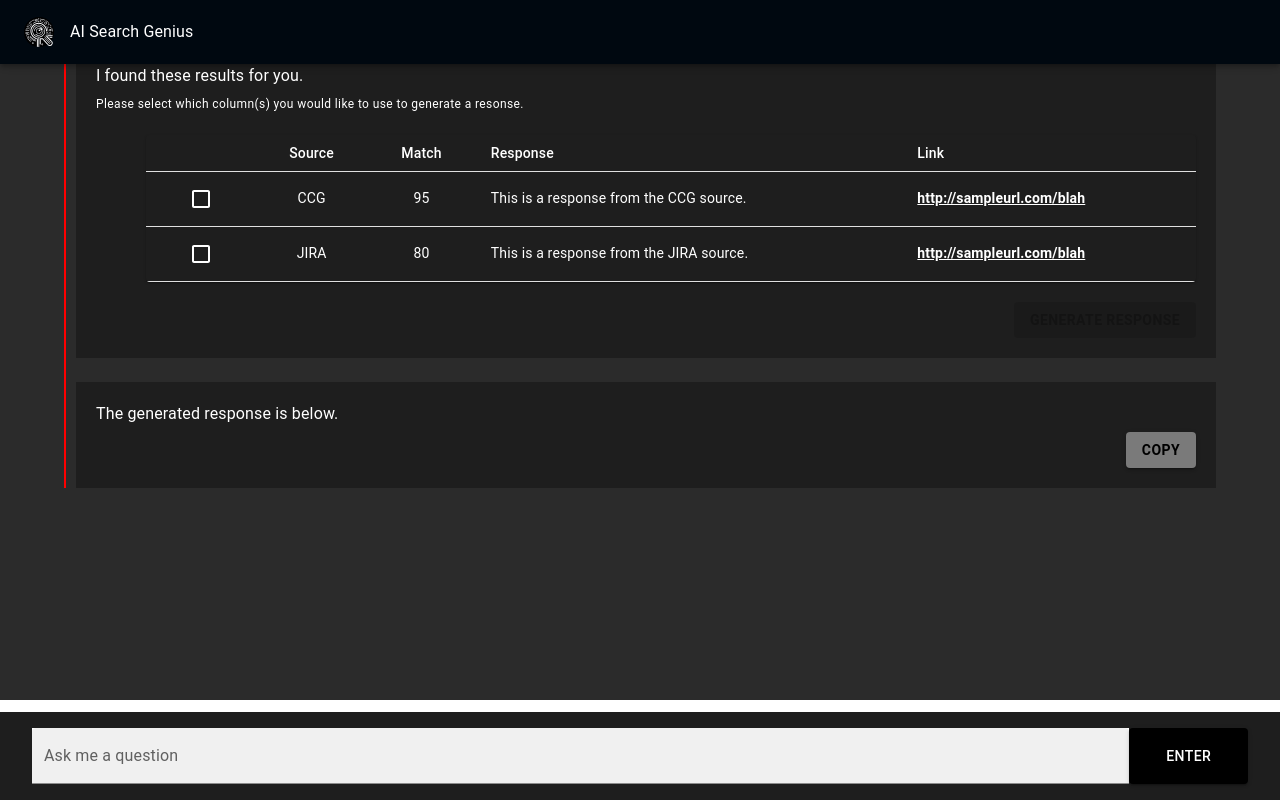
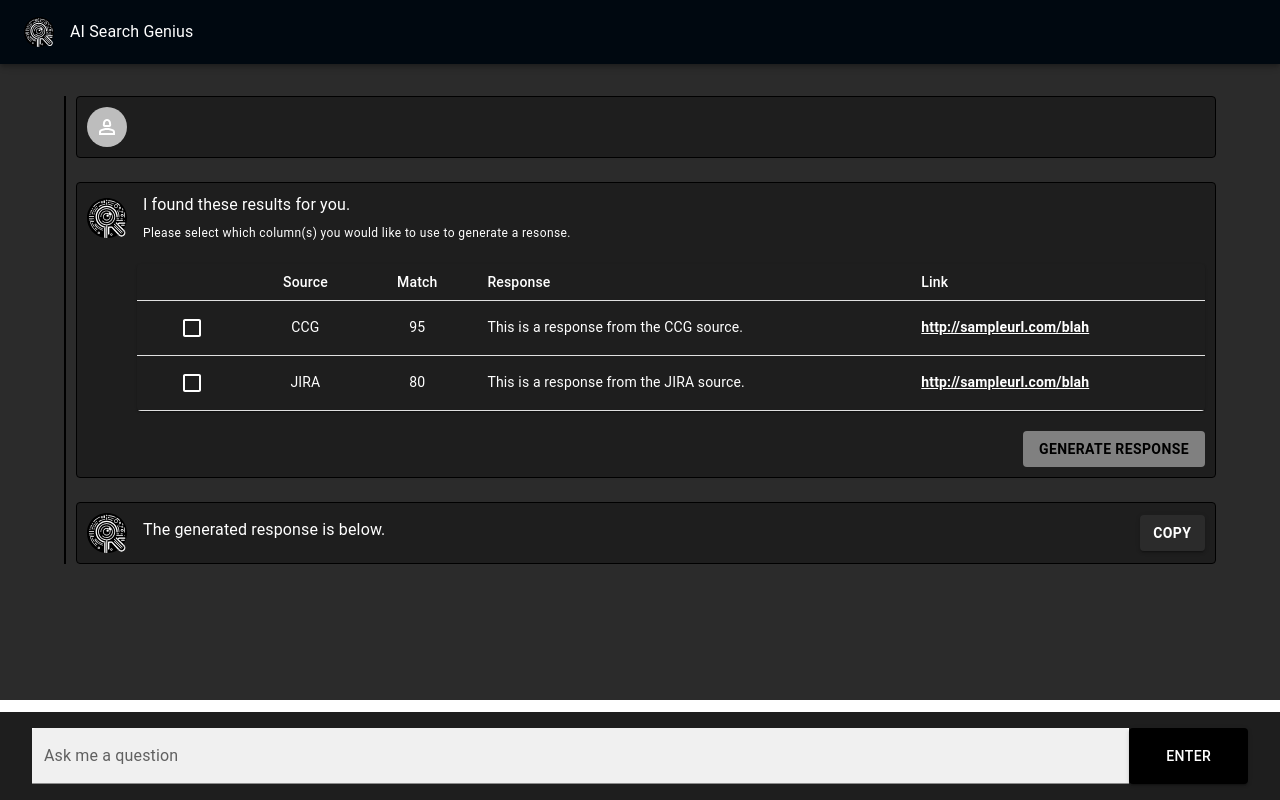
Before and after one commit to Plow74/aipoc, a Next.js app: page / in a window 1280 px wide. Both pictures are taken after a click on the button "ENTER". Built offline with nearby package versions, Linux system fonts and the light colour scheme.

Commit message:
ui: reformat results, w/ avatar, typography and buttons

```diff
--- a/app/components/Result.tsx
+++ b/app/components/Result.tsx
@@ -1,7 +1,9 @@
-import { Stack, Typography, Box, Button } from "@mui/material";
+import { Stack, Typography, Box, Button, Avatar } from "@mui/material";
 import ResultsTable from "./ResultsTable";
 import { useEffect, useState } from "react";
-
+import { Person2Outlined } from "@mui/icons-material";
+import AiLogo from "../../public/Ai-Logo.svg";
+import Image from "next/image";
 const Result = (props: { question: any; results: any }) => {
   const { question, results } = props;
   const [isGenerateResponseDisabled, setIsGenerateResponseDisabled] =
@@ -21,7 +23,7 @@
   const handleChecked = (row) => () => {
     const responseArray = Array.from(checkedResponses);
     const responseIndex = checkedResponses.findIndex(
-      (obj) => obj.id === row.id,
+      (obj) => obj.id === row.id
     );
     if (responseIndex != -1) {
       responseArray.splice(responseIndex, 1);
@@ -57,18 +59,48 @@
       spacing={3}
       sx={{
         borderLeft: 2,
-        borderColor: "red",
+        borderColor: "grey",
         paddingLeft: "10px",
         marginBottom: "40px",
+        mt: 12,
       }}
     >
-      <Typography
-        color={"white"}
-        sx={{ backgroundColor: "#1e1e1e", padding: "10px" }}
+      <Box
+        sx={{
+          flexDirection: "row",
+          display: "flex",
+          alignItems: "center",
+          gap: 2,
+          backgroundColor: "#1e1e1e",
+          padding: "10px",
+          borderRadius: "4px",
+          border: "1px solid black",
+        }}
       >
-        {question}
-      </Typography>
-      <Box sx={{ backgroundColor: "#1e1e1e", padding: "20px" }}>
+        <Avatar>
+          <Person2Outlined />
+        </Avatar>
+        <Typography color={"white"}><strong>{question}</strong></Typography>
+      </Box>
+      <Box
+        sx={{
+          borderRadius: "4px",
+          backgroundColor: "#1e1e1e",
+          padding: "10px",
+          border: "1px solid black",
+        }}
+      >
+        <Box
+          sx={{
+            flexDirection: "row",
+            display: "flex",
+            alignItems: "center",
+            gap: 2,
+            backgroundColor: "#1e1e1e",
+          }}
+        >
+          <Image src={AiLogo} width={40} height={40} alt="Ai Small Logo" />
+          <div>
             <Typography color={"white"} variant="body1" gutterBottom>
               I found these results for you.
             </Typography>
@@ -76,6 +108,8 @@
               Please select which column(s) you would like to use to generate a
               resonse.
             </Typography>
+          </div>
+        </Box>
         <Box
           sx={{
             paddingLeft: "50px",
@@ -90,31 +124,45 @@
           onClick={generateResponse}
           disabled={isGenerateResponseDisabled}
           sx={{
-            backgroundColor: "#7a7a7a",
-            color: "black",
             position: "relative",
             float: "right",
             fontWeight: "bold",
+            "&.Mui-disabled": {
+              backgroundColor: "gray",
+              color: "black",
+            },
           }}
         >
           Generate Response
         </Button>
       </Box>
-      <Box sx={{ backgroundColor: "#1e1e1e", padding: "20px" }}>
+      <Box
+        sx={{
+          backgroundColor: "#1e1e1e",
+          padding: "10px",
+          borderRadius: "4px",
+          border: "1px solid black",
+          flexDirection: "row",
+          display: "flex",
+          gap: 2,
+          alignItems: "center",
+        }}
+      >
+        <Image src={AiLogo} width={40} height={40} alt="Ai Small Logo" />
+        <Box width="100%">
           <Typography color={"white"} variant="body1" gutterBottom>
             The generated response is below.
           </Typography>
           <Typography color={"white"} variant="caption" gutterBottom>
             {suggestedResponse}
           </Typography>
+        </Box>
         <Button
           variant="contained"
           onClick={() => {
             navigator.clipboard.writeText(results.suggestedResponse);
           }}
           sx={{
-            backgroundColor: "#7a7a7a",
-            color: "black",
             position: "relative",
             float: "right",
             fontWeight: "bold",
```
Lines whose indentation alone changed are shown as unchanged.
